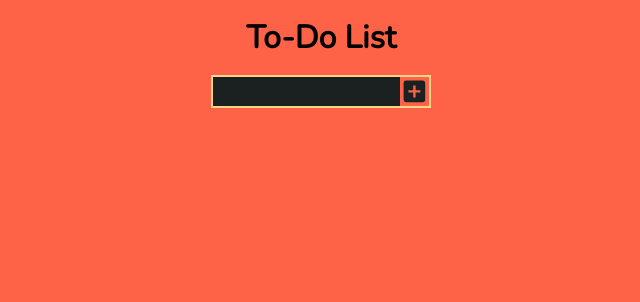
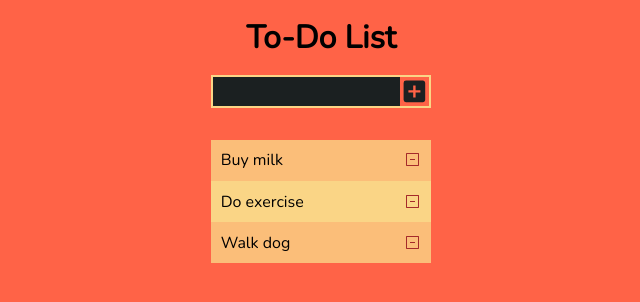
Before and after one commit to GSKang94/React-To-Do, a React (Create React App) app: page / in a window 1280 px wide. Shown: the top 302 px of the page, without its empty margins (319-959 px from the left). Built offline with nearby package versions, Linux system fonts and the light colour scheme.

Commit message:
Added default tasks

```diff
--- a/src/App.js
+++ b/src/App.js
@@ -8,8 +8,9 @@ class App extends Component {
     super();
     this.state = {
       task: "",
-      taskList: [],
+      taskList: ["Buy milk", "Do exercise", "Walk dog"],
       taskNumber: 0,
+      taskDeleted: false,
     };
     this.handleChange = this.handleChange.bind(this);
     this.handleSubmit = this.handleSubmit.bind(this);
@@ -32,11 +33,12 @@ class App extends Component {
     newList.splice(e.target.id, 1);
     this.setState({
       taskList: newList,
+      taskDeleted: true,
     });
   }
 
   render() {
-    const { taskList, task } = this.state;
+    const { taskList, task, taskDeleted } = this.state;
     return (
       <div className="container">
         <h1>To-Do List</h1>
@@ -51,7 +53,11 @@ class App extends Component {
             <MdAddBox className="add-icon" />
           </button>
         </form>
-        <Overview taskList={taskList} deleteTask={this.handleDelete} />
+        <Overview
+          taskDeleted={taskDeleted}
+          taskList={taskList}
+          deleteTask={this.handleDelete}
+        />
       </div>
     );
   }
--- a/src/App.scss
+++ b/src/App.scss
@@ -70,3 +70,19 @@ form {
     }
   }
 }
+
+@keyframes fadeOut {
+  from {
+    opacity: 1;
+  }
+
+  to {
+    opacity: 0;
+  }
+}
+
+.fadeOut {
+  animation-name: fadeOut;
+  animation-duration: 1s;
+  animation-fill-mode: both;
+}
--- a/src/Components/Overview.js
+++ b/src/Components/Overview.js
@@ -1,11 +1,11 @@
 import uniqid from "uniqid";
 import { VscDiffRemoved } from "react-icons/vsc";
 
-function Overview({ taskList, deleteTask }) {
+function Overview({ taskList, deleteTask, taskDeleted }) {
   return (
     <ol className="overview">
       {taskList.map((task, i) => (
-        <li key={uniqid()}>
+        <li className={taskDeleted ? "fadeOut" : null} key={uniqid()}>
           {task}
           <VscDiffRemoved id={i} onClick={deleteTask} className="remove-btn" />
         </li>
@@ -15,3 +15,4 @@ function Overview({ taskList, deleteTask }) {
 }
 
 export default Overview;
+// className="fadeOut"
```
